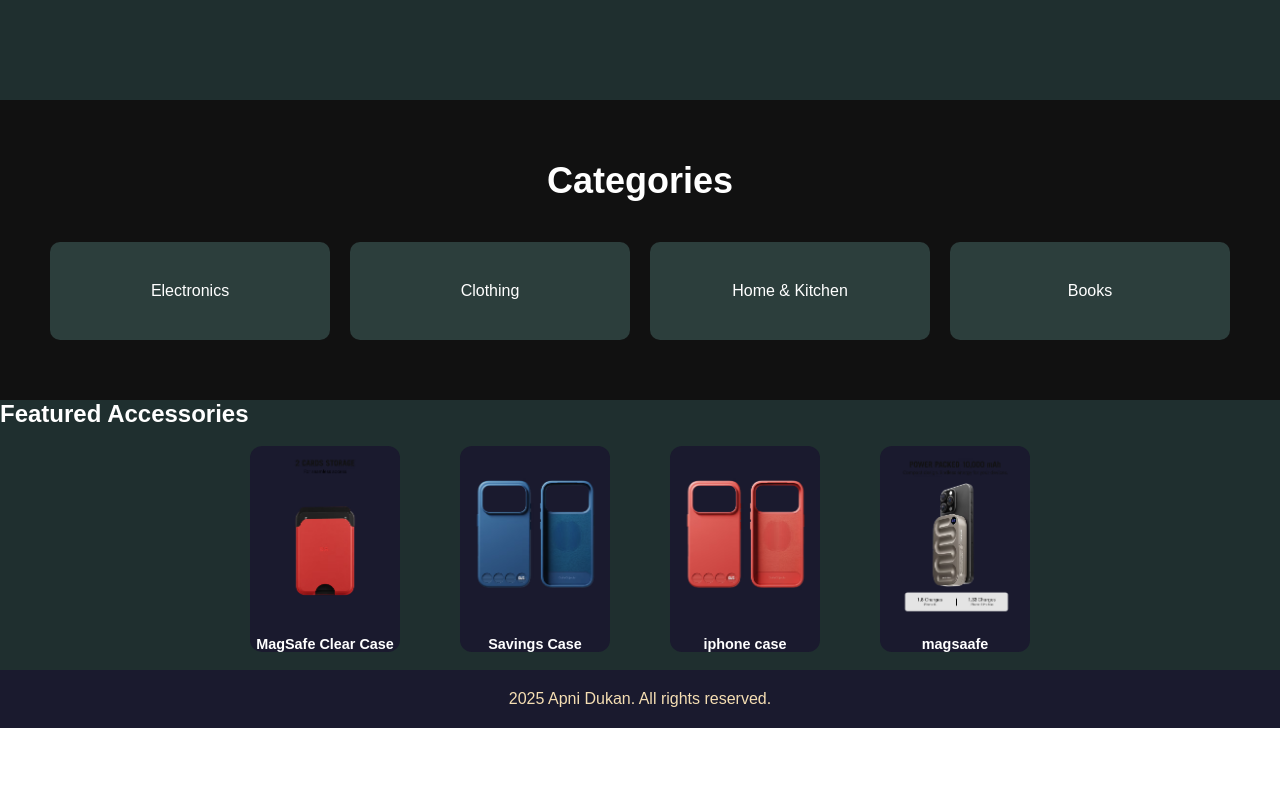
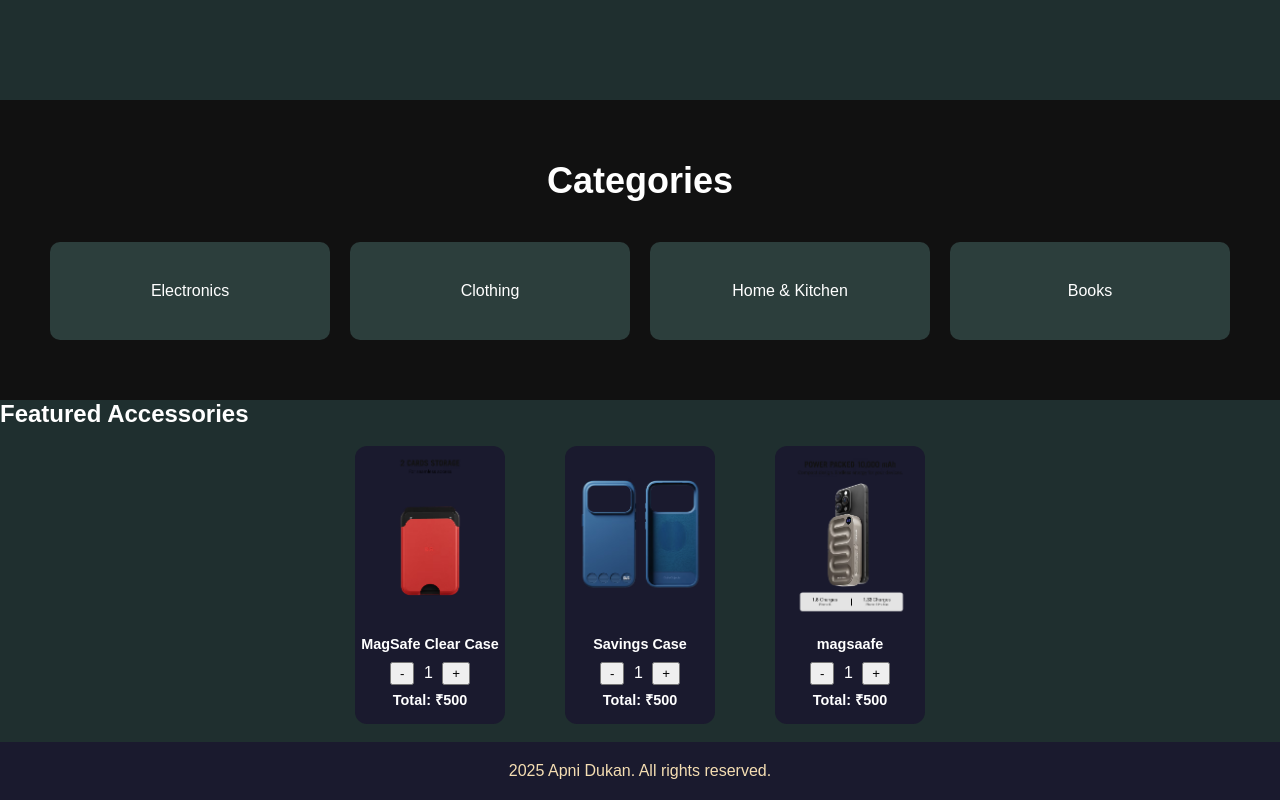
Before and after one commit to VanshAdhlakha/ApniDukan, a plain HTML site: page pages/index.html in a window 1280 px wide. Shown: the part 540-1340 px from the top of the page. Before the commit the page ends 1268 px from the top, so only its background shows below. Drawn offline with Linux system fonts and the light colour scheme.

```diff
--- a/pages/index.html
+++ b/pages/index.html
@@ -3,7 +3,7 @@
 <head>
     <meta charset="UTF-8">
     <meta name="viewport" content="width=device-width, initial-scale=1.0">
-    <title>Apni Dukan</title>
+    <title>Apni Dukan - Home</title>
     <link rel="stylesheet" href="./style files/style.css">
     <link rel="stylesheet" href="./style files/responsive.css">
 </head>
@@ -14,8 +14,8 @@
         <input type="checkbox" id="menu-toggle">
         <label for="menu-toggle" class="hamburger">&#9776;</label>
         <ul class="nav-links">
-            <li><a href="#">Home</a></li>
-            <li><a href="#">Shop</a></li>
+            <li><a href="index.html">Home</a></li>
+            <li><a href="shop.html">Shop</a></li>
             <li><a href="#cate">Categories</a></li>
             <li><a href="about.html">About Us</a></li>
         </ul>
@@ -32,7 +32,7 @@
     <section class="categories" id="cate">
         <h2>Categories</h2>
         <div class="category-cards">
-            <div class="card">Electronics</div>
+            <div class="card" id="magic-box">Electronics</div>
             <div class="card">Clothing</div>
             <div class="card">Home & Kitchen</div>
             <div class="card">Books</div>
@@ -42,37 +42,51 @@
     <section class="featured-items">
         <h2>Featured Accessories</h2>
         <div class="item-cards">
-          <!-- <div class="item-card">
-            <img src="photos/Carbon-Black-Stria-Laptop-Sleeve-8.avif" alt="laptop sleeve oragne">
-            <p>macbook sleeve black</p>
-          </div> -->
-          <div class="item-card">
+
+          <div class="item-card" style="padding-bottom: 15px;">
             <img src="photos/Crimson-Grey-Leather-MagSafe-Card-Wallet-2n.avif" alt="Clear MagSafe iPhone ">
             <p>MagSafe Clear Case</p>
+
+            <div style="margin-top: 10px; color: white; text-align: center;">
+                <button class="minus" style="padding: 2px 8px; cursor: pointer;">-</button>
+                <span class="qty" style="margin: 0 5px;">1</span>
+                <button class="plus" style="padding: 2px 8px; cursor: pointer;">+</button>
+                <p style="margin-top: 5px;">Total: ₹<span class="total">500</span></p>
+            </div>
           </div>
-          <div class="item-card">
+
+          <div class="item-card" style="padding-bottom: 15px;">
             <img src="photos/Indigo-Stack-Phone-Case-iPhone-17-Pro-Mmax-2n.avif" alt="Cravings Before Savings Case">
             <p>Savings Case</p>
+
+            <div style="margin-top: 10px; color: white; text-align: center;">
+                <button class="minus" style="padding: 2px 8px; cursor: pointer;">-</button>
+                <span class="qty" style="margin: 0 5px;">1</span>
+                <button class="plus" style="padding: 2px 8px; cursor: pointer;">+</button>
+                <p style="margin-top: 5px;">Total: ₹<span class="total">500</span></p>
+            </div>
           </div>
-          <div class="item-card">
-            <img src="photos/photos.avif" alt="iphone 17pro case blue">
-            <p>iphone case</p>
-          </div>
-          <!-- <div class="item-card">
-            <img src="photos/Space-Blue-Stria-Laptop-Sleeve-8.avif" alt="case oragne">
-            <p>sleeve for macbook</p>
-          </div> -->
-          <div class="item-card">
+
+          <div class="item-card" style="padding-bottom: 15px;">
             <img src="photos/Titanium-DailyObjects-Loop-MagSafe-Qi2-Battery-Pack-10000-2.avif" alt="Silicone sleeve">
             <p>magsaafe</p>
+
+            <div style="margin-top: 10px; color: white; text-align: center;">
+                <button class="minus" style="padding: 2px 8px; cursor: pointer;">-</button>
+                <span class="qty" style="margin: 0 5px;">1</span>
+                <button class="plus" style="padding: 2px 8px; cursor: pointer;">+</button>
+                <p style="margin-top: 5px;">Total: ₹<span class="total">500</span></p>
+            </div>
           </div>
+
         </div>
     </section>
-
 
     <footer>
         <p> 2025 Apni Dukan. All rights reserved.</p>
     </footer>
 
+    <script src="script.js"></script>
+
 </body>
 </html>
```
Also changed, not shown: 2 other files.
